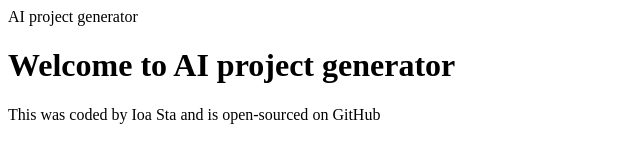
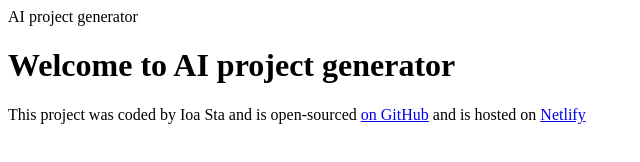
Before and after one commit to IoaSta/AI-project-generator-, a plain HTML site: page index.html in a window 1280 px wide. Shown: the whole page, without its empty margins (0-640 px from the left). Drawn offline with Linux system fonts and the light colour scheme.

Commit message:
Updated footnote

```diff
--- a/index.html
+++ b/index.html
@@ -8,7 +8,14 @@
   </head>
   <body>
     <h1>Welcome to AI project generator</h1>
-    <footer>This was coded by Ioa Sta and is open-sourced <a href="https://github.com/IoaSta/AI-project-generator-"target="_blank"></a> on GitHub </footer>
+    <footer>
+      This project was coded by Ioa Sta and is open-sourced
+      <a href="https://github.com/IoaSta/AI-project-generator-" target="_blank"
+        >on GitHub</a
+      >
+      and is hosted on
+      <a href="https://first-ai-project-generator.netlify.app/">Netlify</a>
+    </footer>
     <script src="src/index.js"></script>
   </body>
 </html>
```
